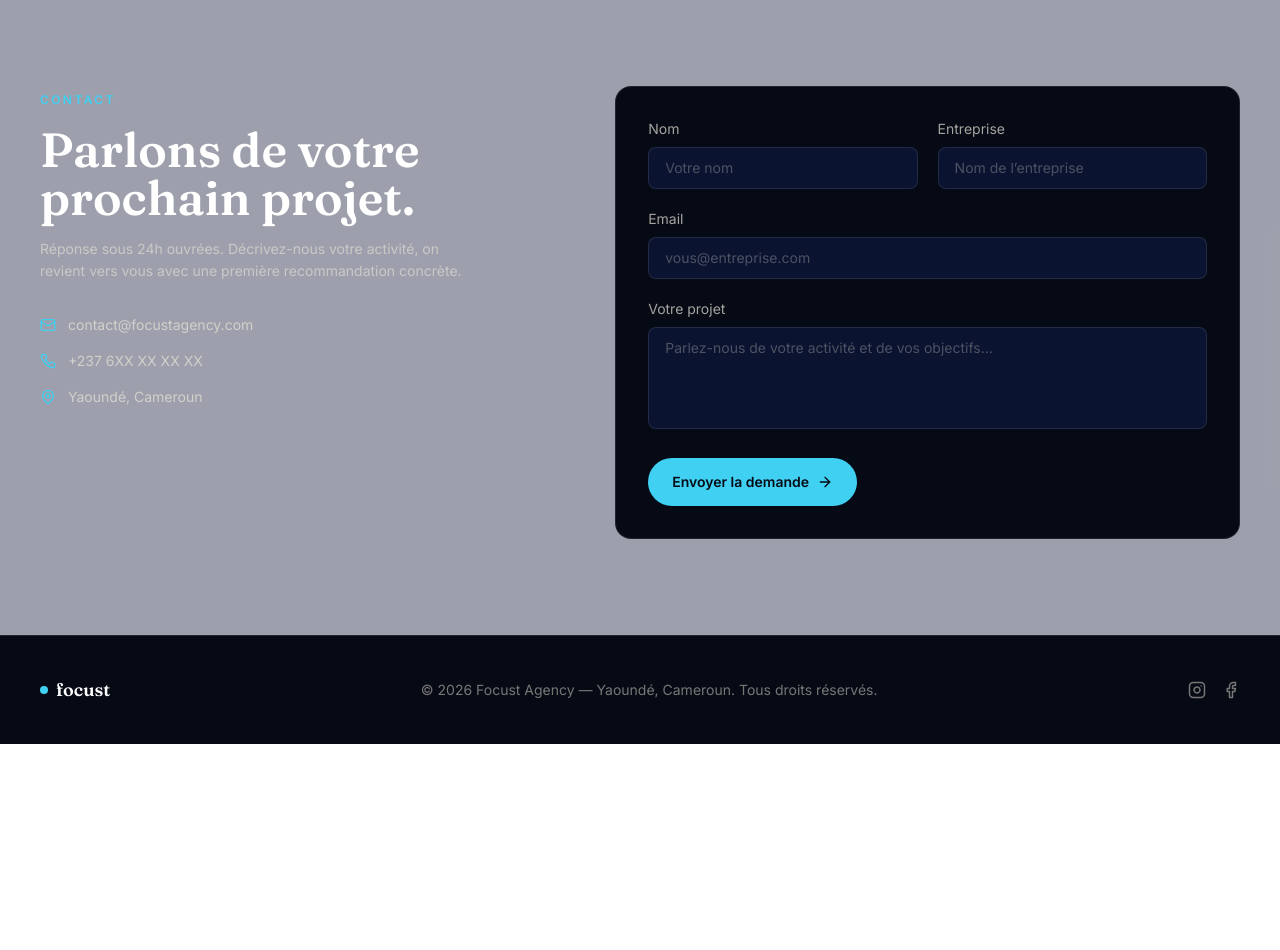
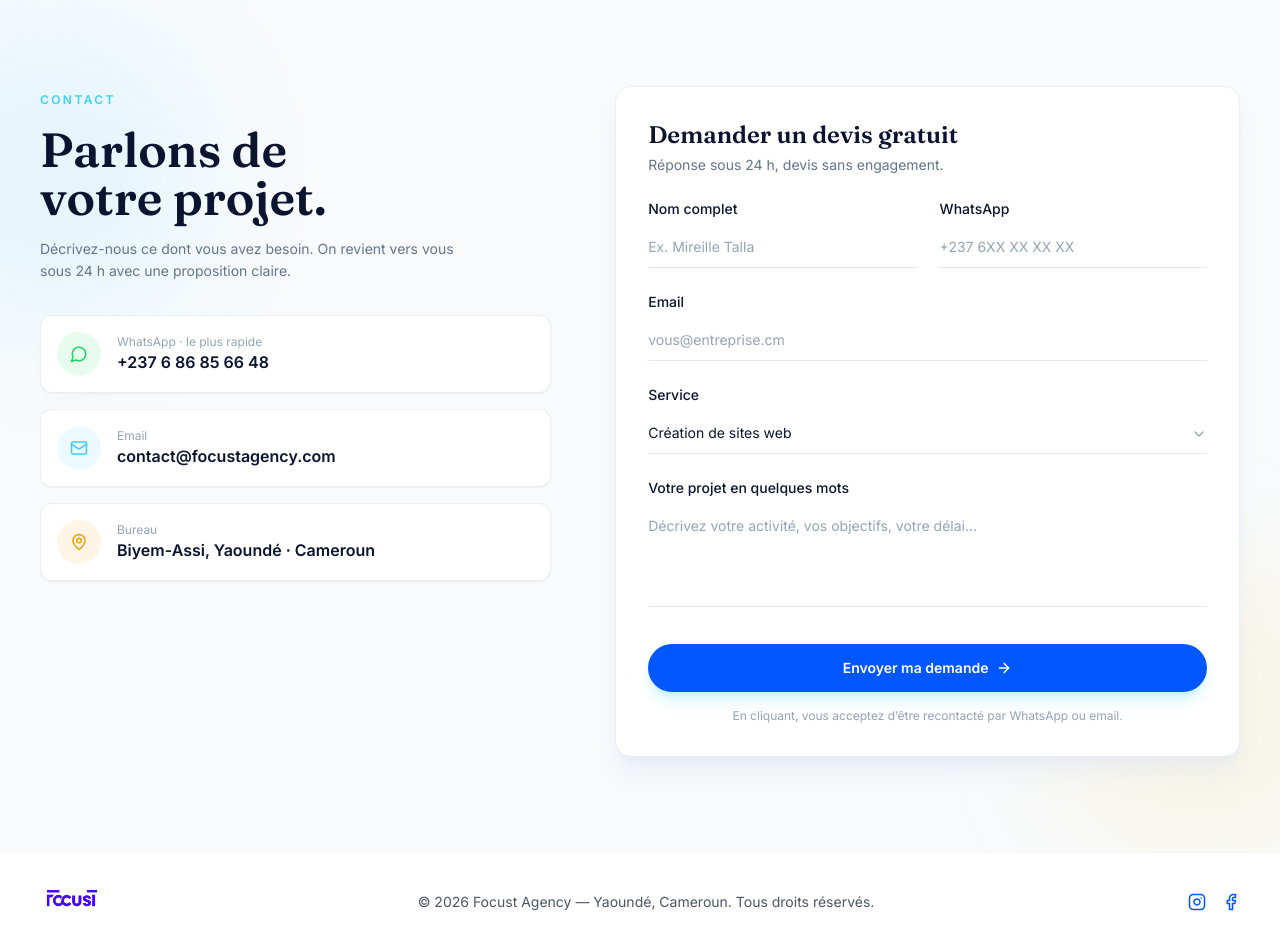
Before and after one commit to Yotta11/focust, a React (Vite) app: page / in a window 1280 px wide. Shown: the part 3580-4530 px from the top of the page. Before the commit the page ends 4324 px from the top, so only its background shows below. Built offline with nearby package versions, Linux system fonts and the light colour scheme.

Commit message:
feat:section5

```diff
--- a/src/components/Contact.tsx
+++ b/src/components/Contact.tsx
@@ -1,25 +1,115 @@
-import { useState, FormEvent } from 'react'
-import { Mail, Phone, MapPin, ArrowRight, CheckCircle2 } from 'lucide-react'
+import { useState, useEffect, useRef, FormEvent } from 'react'
+import {
+  MessageCircle,
+  Mail,
+  MapPin,
+  ChevronDown,
+  ArrowRight,
+  CheckCircle2,
+} from 'lucide-react'
 
 interface FormState {
   name: string
-  company: string
+  whatsapp: string
   email: string
+  service: string
   message: string
 }
 
+const INITIAL_STATE: FormState = {
+  name: '',
+  whatsapp: '',
+  email: '',
+  service: 'Création de sites web',
+  message: '',
+}
 
-const INITIAL_STATE: FormState = { name: '', company: '', email: '', message: '' }
+const SERVICES = [
+  'Création de sites web',
+  'Refonte de site existant',
+  'SEO / Référencement',
+  'Identité visuelle & logo',
+  'Publicité en ligne (Ads)',
+  'Community management',
+  'Autre',
+]
+
+/* -------------------------------------------------------------------------- */
+/*  Hook : révélation au scroll (staggered fade + slide-up), sans dépendance   */
+/* -------------------------------------------------------------------------- */
+function useInView<T extends HTMLElement>(
+  options: IntersectionObserverInit = { threshold: 0.15 }
+) {
+  const ref = useRef<T | null>(null)
+  const [inView, setInView] = useState(false)
+
+  useEffect(() => {
+    const node = ref.current
+    if (!node) return
+    const observer = new IntersectionObserver(([entry]) => {
+      if (entry.isIntersecting) {
+        setInView(true)
+        observer.disconnect()
+      }
+    }, options)
+    observer.observe(node)
+    return () => observer.disconnect()
+  }, [])
+
+  return { ref, inView }
+}
+
+const reveal = (inView: boolean) =>
+  `transition-all duration-700 ease-out ${
+    inView ? 'opacity-100 translate-y-0' : 'opacity-0 translate-y-8'
+  }`
+
+/* -------------------------------------------------------------------------- */
+/*  Cartes de contact (colonne de gauche)                                      */
+/* -------------------------------------------------------------------------- */
+const CONTACTS = [
+  {
+    icon: MessageCircle,
+    label: 'WhatsApp · le plus rapide',
+    value: '+237 6 86 85 66 48',
+    href: 'https://wa.me/237686856648',
+    accent: 'text-[#25D366]',
+    bg: 'bg-[#25D366]/10',
+  },
+  {
+    icon: Mail,
+    label: 'Email',
+    value: 'contact@focustagency.com',
+    href: 'mailto:contact@focustagency.com',
+    accent: 'text-sky-accent',
+    bg: 'bg-sky-accent/10',
+  },
+  {
+    icon: MapPin,
+    label: 'Bureau',
+    value: 'Biyem-Assi, Yaoundé · Cameroun',
+    href: undefined,
+    accent: 'text-amber-500',
+    bg: 'bg-amber-500/10',
+  },
+] as const
 
 export default function Contact() {
   const [form, setForm] = useState<FormState>(INITIAL_STATE)
   const [sent, setSent] = useState(false)
 
-  const handleChange = (field: keyof FormState) => (
-    e: React.ChangeEvent<HTMLInputElement | HTMLTextAreaElement>
-  ) => {
-    setForm((prev) => ({ ...prev, [field]: e.target.value }))
-  }
+  const left = useInView<HTMLDivElement>()
+  const right = useInView<HTMLFormElement>()
+
+  const handleChange =
+    (field: keyof FormState) =>
+    (
+      e: React.ChangeEvent<
+        HTMLInputElement | HTMLTextAreaElement | HTMLSelectElement
+      >
+    ) => {
+      setForm((prev) => ({ ...prev, [field]: e.target.value }))
+    }
 
   const handleSubmit = (e: FormEvent<HTMLFormElement>) => {
     e.preventDefault()
@@ -28,101 +118,185 @@ export default function Contact() {
     setForm(INITIAL_STATE)
   }
 
+  const fieldClasses =
+    'peer w-full border-0 border-b border-slate-200 bg-transparent px-0 py-2.5 text-navy-900 ' +
+    'placeholder:text-slate-400 focus:border-sky-accent focus:outline-none transition-colors duration-300'
+
   return (
-    <section id="contact" className="bg-navy-900/40 py-24">
-      <div className="mx-auto grid max-w-7xl gap-12 px-6 lg:grid-cols-[0.9fr,1.1fr] lg:gap-16 lg:px-10">
-        <div>
-          <span className="text-xs font-semibold uppercase tracking-[0.2em] text-sky-accent">
+    <section id="contact" className="relative overflow-hidden bg-slate-50 py-24">
+      {/* halos décoratifs animés en arrière-plan */}
+      <div className="pointer-events-none absolute -left-24 top-10 h-72 w-72 rounded-full bg-sky-accent/10 blur-3xl" />
+      <div className="pointer-events-none absolute -right-16 bottom-0 h-72 w-72 rounded-full bg-amber-400/10 blur-3xl" />
+
+      <div className="relative mx-auto grid max-w-7xl gap-12 px-6 lg:grid-cols-[0.9fr,1.1fr] lg:gap-16 lg:px-10">
+        {/* ------------------------------ Colonne gauche ------------------------------ */}
+        <div ref={left.ref}>
+          <span
+            className={`text-xs font-semibold uppercase tracking-[0.2em] text-sky-accent ${reveal(
+              left.inView
+            )}`}
+          >
             Contact
           </span>
-          <h2 className="mt-4 text-balance font-display text-4xl font-semibold text-white sm:text-5xl">
-            Parlons de votre prochain projet.
+
+          <h2
+            className={`mt-4 text-balance font-display text-4xl font-semibold text-navy-900 sm:text-5xl ${reveal(
+              left.inView
+            )}`}
+            style={{ transitionDelay: '80ms' }}
+          >
+            Parlons de votre projet.
           </h2>
-          <p className="mt-4 max-w-md text-sm leading-relaxed text-sand/60">
-            Réponse sous 24h ouvrées. Décrivez-nous votre activité, on revient
-            vers vous avec une première recommandation concrète.
+
+          <p
+            className={`mt-4 max-w-md text-sm leading-relaxed text-slate-500 ${reveal(
+              left.inView
+            )}`}
+            style={{ transitionDelay: '160ms' }}
+          >
+            Décrivez-nous ce dont vous avez besoin. On revient vers vous sous
+            24&nbsp;h avec une proposition claire.
           </p>
 
-          <div className="mt-8 space-y-4 text-sm text-sand/70">
-            <div className="flex items-center gap-3">
-              <Mail size={16} className="text-sky-accent" />
-              contact@focustagency.com
-            </div>
-            <div className="flex items-center gap-3">
-              <Phone size={16} className="text-sky-accent" />
-              +237 6XX XX XX XX
-            </div>
-            <div className="flex items-center gap-3">
-              <MapPin size={16} className="text-sky-accent" />
-              Yaoundé, Cameroun
-            </div>
+          <div className="mt-8 space-y-4">
+            {CONTACTS.map((c, i) => {
+              const Icon = c.icon
+              const Wrapper = c.href ? 'a' : 'div'
+              return (
+                <Wrapper
+                  key={c.label}
+                  {...(c.href ? { href: c.href } : {})}
+                  className={`group flex items-center gap-4 rounded-xl border border-slate-200/70 bg-white p-4 shadow-sm transition-all duration-300 hover:-translate-y-0.5 hover:border-sky-accent/40 hover:shadow-md ${reveal(
+                    left.inView
+                  )}`}
+                  style={{ transitionDelay: `${240 + i * 100}ms` }}
+                >
+                  <span
+                    className={`flex h-11 w-11 shrink-0 items-center justify-center rounded-full ${c.bg} ${c.accent} transition-transform duration-300 group-hover:scale-110`}
+                  >
+                    <Icon size={18} />
+                  </span>
+                  <span className="min-w-0">
+                    <span className="block text-xs text-slate-400">
+                      {c.label}
+                    </span>
+                    <span className="block truncate font-semibold text-navy-900">
+                      {c.value}
+                    </span>
+                  </span>
+                </Wrapper>
+              )
+            })}
           </div>
         </div>
 
+        {/* ------------------------------ Formulaire ------------------------------ */}
         <form
+          ref={right.ref}
           onSubmit={handleSubmit}
-          className="rounded-2xl border border-white/10 bg-navy-950 p-6 sm:p-8"
+          className={`rounded-2xl border border-slate-200/70 bg-white p-6 shadow-xl shadow-slate-200/60 sm:p-8 ${reveal(
+            right.inView
+          )}`}
+          style={{ transitionDelay: '120ms' }}
         >
-          <div className="grid gap-5 sm:grid-cols-2">
+          <h3 className="font-display text-2xl font-semibold text-navy-900">
+            Demander un devis gratuit
+          </h3>
+          <p className="mt-1 text-sm text-slate-500">
+            Réponse sous 24&nbsp;h, devis sans engagement.
+          </p>
+
+          <div className="mt-6 grid gap-6 sm:grid-cols-2">
             <label className="block text-sm">
-              <span className="text-sand/70">Nom</span>
+              <span className="font-medium text-navy-900">Nom complet</span>
               <input
                 required
                 value={form.name}
                 onChange={handleChange('name')}
                 type="text"
-                placeholder="Votre nom"
-                className="mt-2 w-full rounded-lg border border-white/10 bg-navy-900 px-4 py-2.5 text-white placeholder:text-sand/30 focus:border-sky-accent focus:outline-none"
+                placeholder="Ex. Mireille Talla"
+                className={`mt-2 ${fieldClasses}`}
               />
             </label>
+
             <label className="block text-sm">
-              <span className="text-sand/70">Entreprise</span>
+              <span className="font-medium text-navy-900">WhatsApp</span>
               <input
-                value={form.company}
-                onChange={handleChange('company')}
-                type="text"
-                placeholder="Nom de l’entreprise"
-                className="mt-2 w-full rounded-lg border border-white/10 bg-navy-900 px-4 py-2.5 text-white placeholder:text-sand/30 focus:border-sky-accent focus:outline-none"
+                value={form.whatsapp}
+                onChange={handleChange('whatsapp')}
+                type="tel"
+                placeholder="+237 6XX XX XX XX"
+                className={`mt-2 ${fieldClasses}`}
               />
             </label>
           </div>
 
-          <label className="mt-5 block text-sm">
-            <span className="text-sand/70">Email</span>
+          <label className="mt-6 block text-sm">
+            <span className="font-medium text-navy-900">Email</span>
             <input
               required
               value={form.email}
               onChange={handleChange('email')}
               type="email"
-              placeholder="vous@entreprise.com"
-              className="mt-2 w-full rounded-lg border border-white/10 bg-navy-900 px-4 py-2.5 text-white placeholder:text-sand/30 focus:border-sky-accent focus:outline-none"
+              placeholder="vous@entreprise.cm"
+              className={`mt-2 ${fieldClasses}`}
             />
           </label>
 
-          <label className="mt-5 block text-sm">
-            <span className="text-sand/70">Votre projet</span>
+          <label className="mt-6 block text-sm">
+            <span className="font-medium text-navy-900">Service</span>
+            <div className="relative">
+              <select
+                value={form.service}
+                onChange={handleChange('service')}
+                className={`mt-2 cursor-pointer appearance-none pr-8 ${fieldClasses}`}
+              >
+                {SERVICES.map((s) => (
+                  <option key={s} value={s}>
+                    {s}
+                  </option>
+                ))}
+              </select>
+              <ChevronDown
+                size={16}
+                className="pointer-events-none absolute bottom-3 right-0 text-slate-400"
+              />
+            </div>
+          </label>
+
+          <label className="mt-6 block text-sm">
+            <span className="font-medium text-navy-900">
+              Votre projet en quelques mots
+            </span>
             <textarea
               required
               value={form.message}
               onChange={handleChange('message')}
               rows={4}
-              placeholder="Parlez-nous de votre activité et de vos objectifs…"
-              className="mt-2 w-full resize-none rounded-lg border border-white/10 bg-navy-900 px-4 py-2.5 text-white placeholder:text-sand/30 focus:border-sky-accent focus:outline-none"
+              placeholder="Décrivez votre activité, vos objectifs, votre délai…"
+              className={`mt-2 resize-none ${fieldClasses}`}
             />
           </label>
 
           <button
             type="submit"
-            className="mt-6 inline-flex w-full items-center justify-center gap-2 rounded-full bg-sky-accent px-6 py-3.5 text-sm font-semibold text-navy-950 transition-transform hover:scale-[1.01] sm:w-auto"
+            className="group  bg-[var(--color-primary)] mt-8 inline-flex w-full items-center justify-center gap-2 rounded-full  px-6 py-3.5 text-sm font-semibold text-white shadow-lg shadow-sky-accent/25 transition-all duration-300 hover:-translate-y-0.5 hover:shadow-xl hover:shadow-sky-accent/40 active:translate-y-0"
           >
-            Envoyer la demande
-            <ArrowRight size={16} />
+            Envoyer ma demande
+            <ArrowRight
+              size={16}
+              className="transition-transform duration-300 group-hover:translate-x-1"
+            />
           </button>
 
-          {sent && (
-            <p className="mt-4 flex items-center gap-2 text-sm text-emerald-400">
+          {sent ? (
+            <p className="mt-4 flex items-center justify-center gap-2 text-sm font-medium text-emerald-500 duration-500 animate-in fade-in slide-in-from-bottom-2">
               <CheckCircle2 size={16} />
               Message envoyé — nous revenons vers vous rapidement.
+            </p>
+          ) : (
+            <p className="mt-4 text-center text-xs text-slate-400">
+              En cliquant, vous acceptez d’être recontacté par WhatsApp ou email.
             </p>
           )}
         </form>
--- a/src/components/Footer.tsx
+++ b/src/components/Footer.tsx
@@ -1,21 +1,22 @@
 import { Instagram, Facebook } from 'lucide-react'
+import logo  from "../assets/logo.png"
 
 export default function Footer() {
   return (
-    <footer className="border-t border-white/10 bg-navy-950 py-10">
-      <div className="mx-auto flex max-w-7xl flex-col items-center justify-between gap-6 px-6 text-sm text-sand/50 sm:flex-row lg:px-10">
+    <footer className="border-t border-white/10 bg-white py-4">
+      <div className="mx-auto flex max-w-7xl flex-col items-center justify-between gap-6 px-6 text-sm text-gray-600 sm:flex-row lg:px-10">
         <a href="#accueil" className="flex items-center gap-2 font-display text-lg font-semibold text-white">
-          <span className="inline-block h-2 w-2 rounded-full bg-sky-accent" />
-          focust
+          <img src={logo} alt="" className='w-16 h-auto object-cover' />
+
         </a>
 
         <p>© {new Date().getFullYear()} Focust Agency — Yaoundé, Cameroun. Tous droits réservés.</p>
 
         <div className="flex items-center gap-4">
-          <a href="#" aria-label="Instagram" className="transition-colors hover:text-sky-accent">
+          <a href="#" aria-label="Instagram" className="transition-colors text-[var(--color-primary)]  hover:text-[var(--color-roi)] ">
             <Instagram size={18} />
           </a>
-          <a href="#" aria-label="Facebook" className="transition-colors hover:text-sky-accent">
+          <a href="#" aria-label="Facebook" className="transition-colors text-[var(--color-primary)]  hover:text-[var(--color-roi)] ">
             <Facebook size={18} />
           </a>
         </div>
```
Also changed, not shown: src/assets/logo.png (added).
